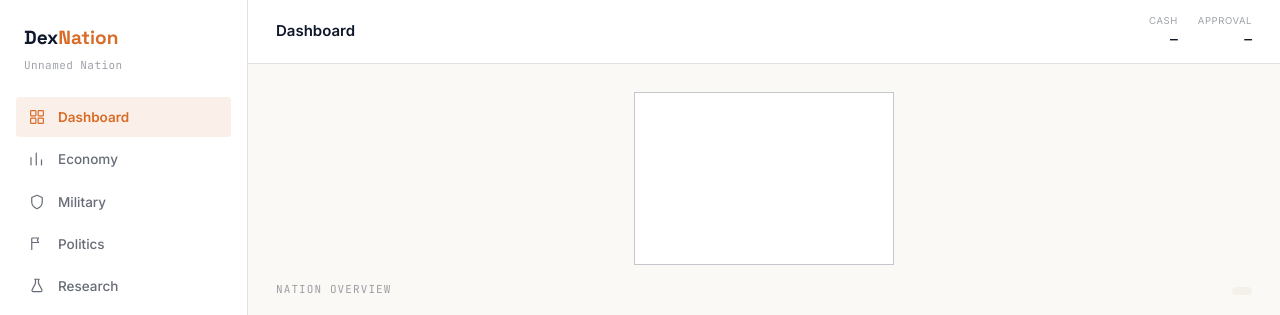
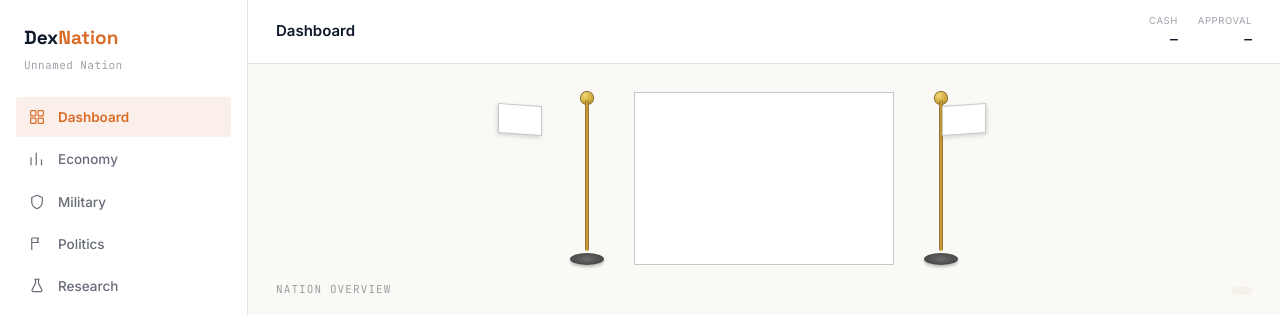
Before and after one commit to devdexone1/DexNation, a Next.js app: page /dashboard in a window 1280 px wide. Shown: the top 315 px of the page. Built offline with nearby package versions, Linux system fonts and the light colour scheme; no server answers.

Commit message:
Penambahan stand bendera pada samping bendera utama

```diff
--- a/app/dashboard/economy/BuildingCatalog.tsx
+++ b/app/dashboard/economy/BuildingCatalog.tsx
@@ -1,7 +1,7 @@
 'use client'
 
 import { useState, useTransition } from 'react'
-import { createClient } from '@/lib/supabase/client'
+import { buildBuildingAction } from './actions'
 import { formatCash, formatNumber } from '@/lib/format'
 import type { BuildingType } from '@/types/database'
 import styles from './economy.module.css'
@@ -26,29 +26,13 @@ export default function BuildingCatalog({
     setPendingId(buildingTypeId)
 
     startTransition(async () => {
-      try {
-        const supabase = createClient()
-        const { error } = await supabase.rpc('build_building', {
-          p_nation_id: nationId,
-          p_building_type_id: buildingTypeId,
-        })
-
-        if (error) {
-          setErrors((prev) => ({ ...prev, [buildingTypeId]: error.message }))
-          setPendingId(null)
-          return
-        }
-
-        // Hard reload: simplest reliable way to refresh cash/stock/building
-        // state everywhere on the page after a successful build.
-        window.location.reload()
-      } catch (err) {
-        setErrors((prev) => ({
-          ...prev,
-          [buildingTypeId]: err instanceof Error ? err.message : 'Something went wrong.',
-        }))
+      const result = await buildBuildingAction(nationId, buildingTypeId)
+      if (result.error) {
+        setErrors((prev) => ({ ...prev, [buildingTypeId]: result.error! }))
         setPendingId(null)
+        return
       }
+      window.location.reload()
     })
   }
 
--- /dev/null
+++ b/app/dashboard/economy/actions.ts
@@ -0,0 +1,37 @@
+'use server'
+
+import { createClient } from '@/lib/supabase/server'
+import { getClientIp, logAudit, checkRateLimit } from '@/lib/audit'
+
+interface ActionResult {
+  error?: string
+  success?: boolean
+}
+
+const ECONOMY_RATE_LIMIT_KEY = (userId: string) => `USER_${userId}_ENDPOINT_economy`
+
+export async function buildBuildingAction(nationId: string, buildingTypeId: string): Promise<ActionResult> {
+  const supabase = await createClient()
+  const ip = await getClientIp()
+  const { data: { user } } = await supabase.auth.getUser()
+  if (!user) return { error: 'Session not found. Please sign in again.' }
+
+  const allowed = await checkRateLimit(ECONOMY_RATE_LIMIT_KEY(user.id), 10, 0.3)
+  if (!allowed) {
+    await logAudit(user.id, nationId, ip, 'RATE_LIMIT_EXCEEDED', { action: 'build_building' })
+    return { error: 'Too many building actions — please slow down.' }
+  }
+
+  const { error } = await supabase.rpc('build_building', {
+    p_nation_id: nationId,
+    p_building_type_id: buildingTypeId,
+  })
+
+  if (error) {
+    await logAudit(user.id, nationId, ip, 'ACTION_FAILED', { action: 'build_building', error: error.message })
+    return { error: error.message }
+  }
+
+  await logAudit(user.id, nationId, ip, 'ACTION_SUCCESS', { action: 'build_building', buildingTypeId })
+  return { success: true }
+}
--- a/app/dashboard/page.tsx
+++ b/app/dashboard/page.tsx
@@ -3,6 +3,7 @@ import { createClient } from '@/lib/supabase/server'
 import { formatCash, formatNumber, formatPercent } from '@/lib/format'
 import styles from './overview.module.css'
 import FlagDisplay from '@/components/FlagDisplay'
+import FlagStand from '@/components/FlagStand'
 import type { Government, Nation, NationStock, NationBuilding, BuildingType } from '@/types/database'
 import RealtimeRefresher from '@/components/RealtimeRefresher'
 
@@ -93,8 +94,10 @@ export default async function OverviewPage() {
           ]}
         />
       ) : null}
-       <div style={{ display: 'flex', justifyContent: 'center', marginBottom: 16 }}>
+       <div style={{ display: 'flex', justifyContent: 'center', alignItems: 'flex-end', gap: 12, marginBottom: 16 }}>
+        <FlagStand flagUrl={nation?.flag_url ?? null} side="left" />
         <FlagDisplay flagUrl={nation?.flag_url ?? null} frame={nation?.flag_frame ?? 'none'} size="hero" />
+        <FlagStand flagUrl={nation?.flag_url ?? null} side="right" />
       </div>
 
       <div className={styles.header}>
--- /dev/null
+++ b/components/FlagStand.module.css
@@ -0,0 +1,71 @@
+.stand {
+  position: relative;
+  width: 70px;
+  height: 173px;
+  flex-shrink: 0;
+}
+
+.pole {
+  position: absolute;
+  left: 50%;
+  top: 8px;
+  bottom: 14px;
+  width: 4px;
+  transform: translateX(-50%);
+  background: linear-gradient(90deg, #8c6239, #d4af37, #8c6239);
+  border-radius: 2px;
+}
+
+.finial {
+  position: absolute;
+  left: 50%;
+  top: 0;
+  width: 12px;
+  height: 12px;
+  transform: translateX(-50%);
+  background: radial-gradient(circle at 35% 30%, #f0d878, #b8860b);
+  border-radius: 50%;
+  box-shadow: 0 0 0 1px #7a5a06;
+}
+
+.base {
+  position: absolute;
+  left: 50%;
+  bottom: 0;
+  width: 34px;
+  height: 12px;
+  transform: translateX(-50%);
+  background: radial-gradient(ellipse at center, #6b6b6b, #3a3a3a);
+  border-radius: 50%;
+  box-shadow: 0 2px 3px rgba(0, 0, 0, 0.25);
+}
+
+.banner {
+  position: absolute;
+  top: 14px;
+  width: 44px;
+  height: 30px;
+  overflow: hidden;
+  background: #ffffff;
+  border: 1px solid var(--color-border-strong);
+  box-shadow: 1px 2px 4px rgba(0, 0, 0, 0.15);
+}
+
+.banner--right {
+  left: calc(50% + 1px);
+  transform: skewY(-4deg);
+  transform-origin: left center;
+}
+
+.banner--left {
+  right: calc(50% + 1px);
+  transform: scaleX(-1) skewY(-4deg);
+  transform-origin: left center;
+}
+
+.bannerImg {
+  width: 100%;
+  height: 100%;
+  object-fit: cover;
+  display: block;
+}
--- /dev/null
+++ b/components/FlagStand.tsx
@@ -0,0 +1,23 @@
+import styles from './FlagStand.module.css'
+
+export default function FlagStand({
+  flagUrl,
+  side,
+}: {
+  flagUrl: string | null
+  side: 'left' | 'right'
+}) {
+  return (
+    <div className={styles.stand}>
+      <div className={styles.finial} />
+      <div className={styles.pole} />
+      <div className={styles.base} />
+      <div className={`${styles.banner} ${side === 'left' ? styles['banner--left'] : styles['banner--right']}`}>
+        {flagUrl ? (
+          // eslint-disable-next-line @next/next/no-img-element
+          <img src={flagUrl} alt="" className={styles.bannerImg} />
+        ) : null}
+      </div>
+    </div>
+  )
+}
--- a/next.config.js
+++ b/next.config.js
@@ -1,6 +1,41 @@
 /** @type {import('next').NextConfig} */
+const supabaseUrl = process.env.NEXT_PUBLIC_SUPABASE_URL || ''
+const supabaseHost = supabaseUrl.replace(/^https?:\/\//, '')
+
 const nextConfig = {
   reactStrictMode: true,
+  async headers() {
+    return [
+      {
+        source: '/:path*',
+        headers: [
+          // Prevent clickjacking: don't let this site be embedded in an iframe elsewhere.
+          { key: 'X-Frame-Options', value: 'SAMEORIGIN' },
+          // Stop browsers from "sniffing" content types (mitigates some XSS vectors).
+          { key: 'X-Content-Type-Options', value: 'nosniff' },
+          // Don't leak full URLs (with query params) to third-party sites via Referer header.
+          { key: 'Referrer-Policy', value: 'strict-origin-when-cross-origin' },
+          // Disable browser features this app never uses.
+          { key: 'Permissions-Policy', value: 'camera=(), microphone=(), geolocation=()' },
+          // Force HTTPS for a full year, including subdomains (no-op on localhost).
+          { key: 'Strict-Transport-Security', value: 'max-age=63072000; includeSubDomains; preload' },
+          {
+            key: 'Content-Security-Policy',
+            value: [
+              "default-src 'self'",
+              "script-src 'self' 'unsafe-inline' 'unsafe-eval'",
+              "style-src 'self' 'unsafe-inline' https://fonts.googleapis.com",
+              "font-src 'self' https://fonts.gstatic.com",
+              `img-src 'self' data: https: ${supabaseHost ? `https://${supabaseHost}` : ''}`,
+              `connect-src 'self' https://${supabaseHost} https://accounts.google.com`,
+              "frame-src https://accounts.google.com",
+              "form-action 'self' https://accounts.google.com",
+            ].join('; '),
+          },
+        ],
+      },
+    ]
+  },
 }
 
 module.exports = nextConfig
```
